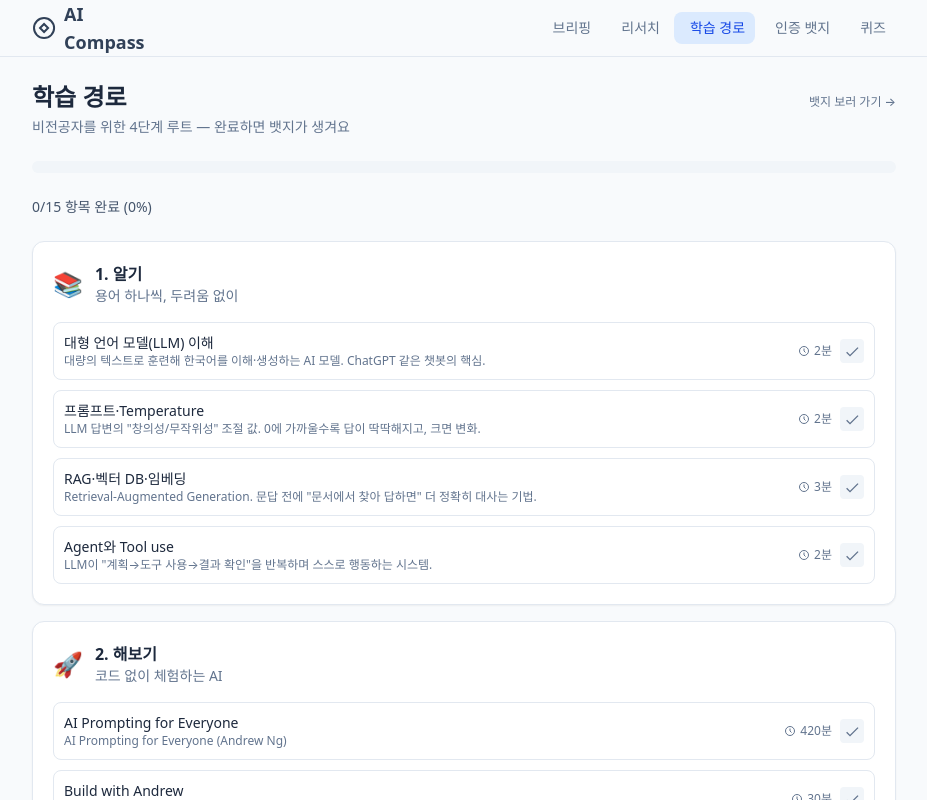
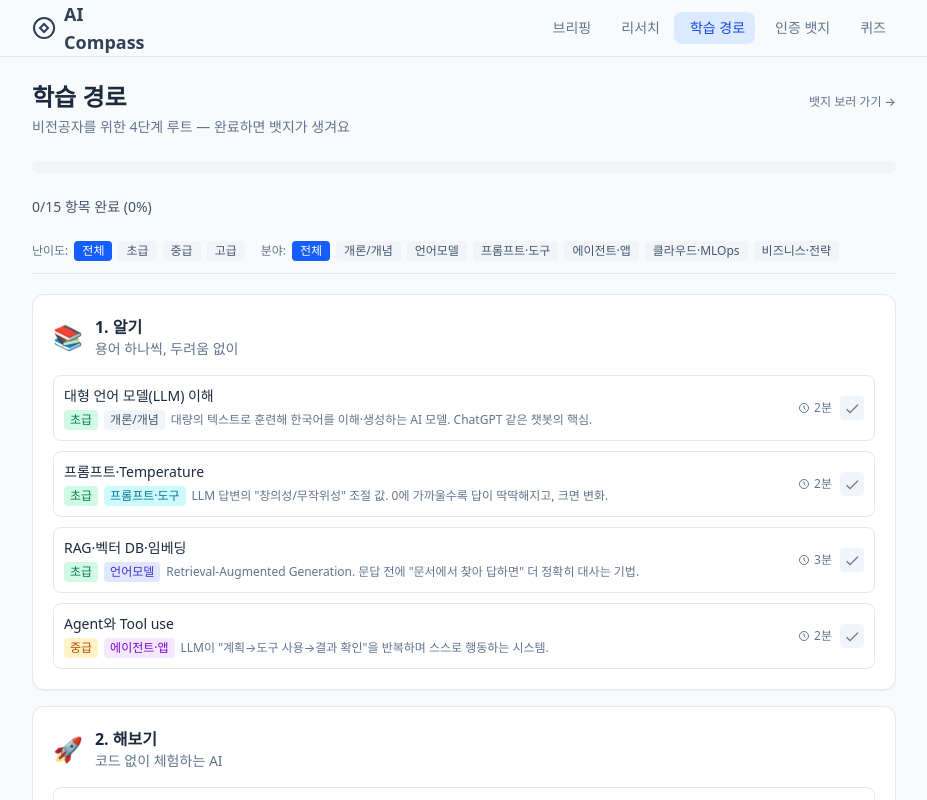
Before and after one commit to Oh-JunTaek/AIHuBridge, a React (Vite) app: page /path in a window 1280 px wide. Shown: the top 800 px of the page, without its empty margins (176-1103 px from the left). Built offline with nearby package versions, Linux system fonts and the light colour scheme.

Commit message:
feat: 학습 경로 난이도/분야 분류 + 필터링 UI

```diff
--- a/src/components/StageCard.tsx
+++ b/src/components/StageCard.tsx
@@ -1,10 +1,24 @@
-import type { Stage } from '../data/path';
+import type { Stage, Level, PCategory, PathFilter } from '../data/path';
 import { useUser } from '../lib/user';
 import { getCert } from '../lib/certs';
 import { glossary } from '../data/glossary';
 import { CheckIcon, ClockIcon } from './icons';
 
-export function StageCard({ stage }: { stage: Stage }) {
+const levelColor: Record<Level, string> = {
+  초급: 'bg-emerald-100 text-emerald-700',
+  중급: 'bg-amber-100 text-amber-700',
+  고급: 'bg-rose-100 text-rose-700',
+};
+const categoryColor: Record<PCategory, string> = {
+  '개론/개념': 'bg-slate-100 text-slate-600',
+  언어모델: 'bg-indigo-100 text-indigo-700',
+  '프롬프트·도구': 'bg-cyan-100 text-cyan-700',
+  '에이전트·앱': 'bg-purple-100 text-purple-700',
+  '클라우드·MLOps': 'bg-blue-100 text-blue-700',
+  '비즈니스·전략': 'bg-orange-100 text-orange-700',
+};
+
+export function StageCard({ stage, filter }: { stage: Stage; filter: PathFilter }) {
   const { state, mutate } = useUser();
   const completed = state.completedCourseIds;
 
@@ -27,6 +41,12 @@ export function StageCard({ stage }: { stage: Stage }) {
 
       <ul className="grid gap-2.5 text-sm">
         {stage.items.map((it) => {
+          // 난이도/분야 필터에 맞지 않으면 목록에서 제외
+          const hidden =
+            (filter.level && it.level !== filter.level) ||
+            (filter.category && it.category !== filter.category);
+          if (hidden) return null;
+
           const done = completed.includes(it.id);
           const refLabel =
             it.kind === 'concept'
@@ -39,11 +59,25 @@ export function StageCard({ stage }: { stage: Stage }) {
             >
               <div className="flex flex-col">
                 <span className="font-medium text-slate-800">{it.label}</span>
-                {refLabel && (
-                  <span className="line-clamp-1 text-xs text-slate-500">
-                    {refLabel}
+                <div className="mt-1 flex flex-wrap items-center gap-1.5">
+                  <span
+                    className={`inline-block rounded px-1.5 py-0.5 text-xs font-medium ${levelColor[it.level]}`}
+                    title="난이도"
+                  >
+                    {it.level}
                   </span>
-                )}
+                  <span
+                    className={`inline-block rounded px-1.5 py-0.5 text-xs font-medium ${categoryColor[it.category]}`}
+                    title="분야"
+                  >
+                    {it.category}
+                  </span>
+                  {refLabel && (
+                    <span className="line-clamp-1 text-xs text-slate-500">
+                      {refLabel}
+                    </span>
+                  )}
+                </div>
               </div>
               <div className="flex items-center gap-2 text-xs text-slate-500">
                 <span className="flex items-center gap-1">
--- a/src/data/path.ts
+++ b/src/data/path.ts
@@ -1,7 +1,20 @@
 /**
  * AI Compass 학습 로드맵 (비전공자 4단계).
  * 각 단계는 사이트의 '학습 경로' 페이지에서 진행 체크박스로 사용됩니다.
+ *
+ * level(난이도): 초급 / 중급 / 고급
+ * category(분야): 개론/개념 / 언어모델 / 프롬프트·도구 / 에이전트·앱 / 클라우드·MLOps / 비즈니스·전략
+ * → 난이도별 혹은 분야별로 필터링할 수 있도록, 모든 항목에 명시합니다.
  */
+export type Level = '초급' | '중급' | '고급';
+export type PCategory =
+  | '개론/개념'
+  | '언어모델'
+  | '프롬프트·도구'
+  | '에이전트·앱'
+  | '클라우드·MLOps'
+  | '비즈니스·전략';
+
 export type Stage = {
   id: 'understand' | 'try' | 'certify' | 'expert';
   title: string;
@@ -16,7 +29,23 @@ export type StageItem = {
   kind: 'concept' | 'course' | 'cert';
   refId: string; // glossary.term / certification.id
   estMin: number; // 예상 소요 시간 (분)
+  level: Level;
+  category: PCategory;
 };
+
+// 필터 UI 표시용 순서
+export const levelOrder: Level[] = ['초급', '중급', '고급'];
+export const categoryOrder: PCategory[] = [
+  '개론/개념',
+  '언어모델',
+  '프롬프트·도구',
+  '에이전트·앱',
+  '클라우드·MLOps',
+  '비즈니스·전략',
+];
+
+// 학습 경로 목록 필터 상태 (null = 전체)
+export type PathFilter = { level: Level | null; category: PCategory | null };
 
 export const stages: Stage[] = [
   {
@@ -25,10 +54,10 @@ export const stages: Stage[] = [
     subtitle: '용어 하나씩, 두려움 없이',
     icon: '📚',
     items: [
-      { id: 'u-llm', label: '대형 언어 모델(LLM) 이해', kind: 'concept', refId: '대형 언어 모델(LLM)', estMin: 2 },
-      { id: 'u-prompt', label: '프롬프트·Temperature', kind: 'concept', refId: 'Temperature', estMin: 2 },
-      { id: 'u-rag', label: 'RAG·벡터 DB·임베딩', kind: 'concept', refId: 'RAG', estMin: 3 },
-      { id: 'u-agent', label: 'Agent와 Tool use', kind: 'concept', refId: 'Agent', estMin: 2 },
+      { id: 'u-llm', label: '대형 언어 모델(LLM) 이해', kind: 'concept', refId: '대형 언어 모델(LLM)', estMin: 2, level: '초급', category: '개론/개념' },
+      { id: 'u-prompt', label: '프롬프트·Temperature', kind: 'concept', refId: 'Temperature', estMin: 2, level: '초급', category: '프롬프트·도구' },
+      { id: 'u-rag', label: 'RAG·벡터 DB·임베딩', kind: 'concept', refId: 'RAG', estMin: 3, level: '초급', category: '언어모델' },
+      { id: 'u-agent', label: 'Agent와 Tool use', kind: 'concept', refId: 'Agent', estMin: 2, level: '중급', category: '에이전트·앱' },
     ],
   },
   {
@@ -37,11 +66,11 @@ export const stages: Stage[] = [
     subtitle: '코드 없이 체험하는 AI',
     icon: '🚀',
     items: [
-      { id: 't-prompting', label: 'AI Prompting for Everyone', kind: 'course', refId: 'dlai-prompting', estMin: 420 },
-      { id: 't-build', label: 'Build with Andrew', kind: 'course', refId: 'dlai-build-with-andrew', estMin: 30 },
-      { id: 't-everyone', label: 'AI For Everyone', kind: 'course', refId: 'coursera-ai-for-everyone', estMin: 690 },
-      { id: 't-eoai', label: 'Elements of AI', kind: 'course', refId: 'elementsofai', estMin: 360 },
-      { id: 't-hf', label: 'Hugging Face LLM Course', kind: 'course', refId: 'hf-llm-course', estMin: 240 },
+      { id: 't-prompting', label: 'AI Prompting for Everyone', kind: 'course', refId: 'dlai-prompting', estMin: 420, level: '초급', category: '프롬프트·도구' },
+      { id: 't-build', label: 'Build with Andrew', kind: 'course', refId: 'dlai-build-with-andrew', estMin: 30, level: '초급', category: '에이전트·앱' },
+      { id: 't-everyone', label: 'AI For Everyone', kind: 'course', refId: 'coursera-ai-for-everyone', estMin: 690, level: '초급', category: '비즈니스·전략' },
+      { id: 't-eoai', label: 'Elements of AI', kind: 'course', refId: 'elementsofai', estMin: 360, level: '초급', category: '개론/개념' },
+      { id: 't-hf', label: 'Hugging Face LLM Course', kind: 'course', refId: 'hf-llm-course', estMin: 240, level: '중급', category: '언어모델' },
     ],
   },
   {
@@ -50,9 +79,9 @@ export const stages: Stage[] = [
     subtitle: '작은 걸음부터 인증을 쌓아가기',
     icon: '🎯',
     items: [
-      { id: 'c-ai900', label: 'Microsoft AI-900 (입문)', kind: 'cert', refId: 'msft-ai-900', estMin: 120 },
-      { id: 'c-gcpai', label: 'Google Generative AI Leader', kind: 'cert', refId: 'gcp-generative-ai-leader', estMin: 120 },
-      { id: 'c-awssai', label: 'AWS AI Business Strategist', kind: 'cert', refId: 'aws-ai-business-strategist', estMin: 120 },
+      { id: 'c-ai900', label: 'Microsoft AI-900 (입문)', kind: 'cert', refId: 'msft-ai-900', estMin: 120, level: '초급', category: '개론/개념' },
+      { id: 'c-gcpai', label: 'Google Generative AI Leader', kind: 'cert', refId: 'gcp-generative-ai-leader', estMin: 120, level: '초급', category: '비즈니스·전략' },
+      { id: 'c-awssai', label: 'AWS AI Business Strategist', kind: 'cert', refId: 'aws-ai-business-strategist', estMin: 120, level: '초급', category: '비즈니스·전략' },
     ],
   },
   {
@@ -61,9 +90,9 @@ export const stages: Stage[] = [
     subtitle: '심화하고 연결고리 만들기',
     icon: '🧠',
     items: [
-      { id: 'e-agentic', label: 'Agentic AI (심화)', kind: 'course', refId: 'dlai-agentic', estMin: 595 },
-      { id: 'e-mlengineer', label: 'Google ML Engineer', kind: 'cert', refId: 'gcp-machine-learning-engineer', estMin: 240 },
-      { id: 'e-applied', label: 'Microsoft Applied Skills', kind: 'cert', refId: 'msft-applied-skills-ai', estMin: 120 },
+      { id: 'e-agentic', label: 'Agentic AI (심화)', kind: 'course', refId: 'dlai-agentic', estMin: 595, level: '중급', category: '에이전트·앱' },
+      { id: 'e-mlengineer', label: 'Google ML Engineer', kind: 'cert', refId: 'gcp-machine-learning-engineer', estMin: 240, level: '고급', category: '클라우드·MLOps' },
+      { id: 'e-applied', label: 'Microsoft Applied Skills', kind: 'cert', refId: 'msft-applied-skills-ai', estMin: 120, level: '중급', category: '클라우드·MLOps' },
     ],
   },
 ];
--- a/src/pages/Path.tsx
+++ b/src/pages/Path.tsx
@@ -1,16 +1,34 @@
-import { stages } from '../data/path';
+import { useState } from 'react';
+import { Link } from 'react-router-dom';
+import { stages, levelOrder, categoryOrder } from '../data/path';
+import type { Level, PCategory, PathFilter } from '../data/path';
 import { StageCard } from '../components/StageCard';
 import { useUser } from '../lib/user';
-import { Link } from 'react-router-dom';
 
 export default function Path() {
   const { state } = useUser();
+  const [filter, setFilter] = useState<PathFilter>({ level: null, category: null });
+
+  const applyLevel = (l: Level | null) => setFilter((f) => ({ ...f, level: l }));
+  const applyCategory = (c: PCategory | null) =>
+    setFilter((f) => ({ ...f, category: c }));
+
+  // 전체 진도는 항상 all item 기준으로 유지(필터는 뷰만 좁힘)
   const total = stages.reduce((s, st) => s + st.items.length, 0);
   const done = stages.reduce(
     (s, st) => s + st.items.filter((it) => state.completedCourseIds.includes(it.id)).length,
     0,
   );
   const pct = Math.round((done / total) * 100);
+
+  // 필터에 맞는 항목이 하나라도 있는 스테이지만 노출
+  const visibleStages = stages.filter((s) =>
+    s.items.some(
+      (it) =>
+        (!filter.level || it.level === filter.level) &&
+        (!filter.category || it.category === filter.category),
+    ),
+  );
 
   return (
     <div className="mx-auto max-w-4xl px-4 py-6">
@@ -39,9 +57,65 @@ export default function Path() {
         {done}/{total} 항목 완료 ({pct}%)
       </p>
 
+      {/* ── 분류 필터: 난이도 / 분야 ── */}
+      <div className="mb-5 flex flex-wrap items-center gap-4 gap-y-2 border-b border-slate-200 pb-3 text-xs">
+        <div className="flex items-center gap-1.5">
+          <span className="text-slate-500">난이도:</span>
+          <button
+            onClick={() => applyLevel(null)}
+            className={`rounded px-2 py-0.5 ${
+              filter.level ? 'bg-slate-100 text-slate-600' : 'bg-blue-600 text-white'
+            }`}
+          >
+            전체
+          </button>
+          {levelOrder.map((lv) => (
+            <button
+              key={lv}
+              onClick={() => applyLevel(lv)}
+              className={`rounded px-2 py-0.5 ${
+                filter.level === lv ? 'bg-blue-600 text-white' : 'bg-slate-100 text-slate-600'
+              }`}
+            >
+              {lv}
+            </button>
+          ))}
+        </div>
+        <div className="flex items-center gap-1.5">
+          <span className="text-slate-500">분야:</span>
+          <button
+            onClick={() => applyCategory(null)}
+            className={`rounded px-2 py-0.5 ${
+              filter.category ? 'bg-slate-100 text-slate-600' : 'bg-blue-600 text-white'
+            }`}
+          >
+            전체
+          </button>
+          {categoryOrder.map((c) => (
+            <button
+              key={c}
+              onClick={() => applyCategory(c)}
+              className={`rounded px-2 py-0.5 ${
+                filter.category === c ? 'bg-blue-600 text-white' : 'bg-slate-100 text-slate-600'
+              }`}
+            >
+              {c}
+            </button>
+          ))}
+        </div>
+        {filter.level || filter.category ? (
+          <button
+            onClick={() => setFilter({ level: null, category: null })}
+            className="rounded px-2 py-0.5 text-slate-500 underline"
+          >
+            필터 초기화
+          </button>
+        ) : null}
+      </div>
+
       <div className="grid gap-4">
-        {stages.map((s) => (
-          <StageCard key={s.id} stage={s} />
+        {visibleStages.map((s) => (
+          <StageCard key={s.id} stage={s} filter={filter} />
         ))}
       </div>
     </div>
```
Also changed, not shown: 2 other files (tests, documents, lock files or other folders).
